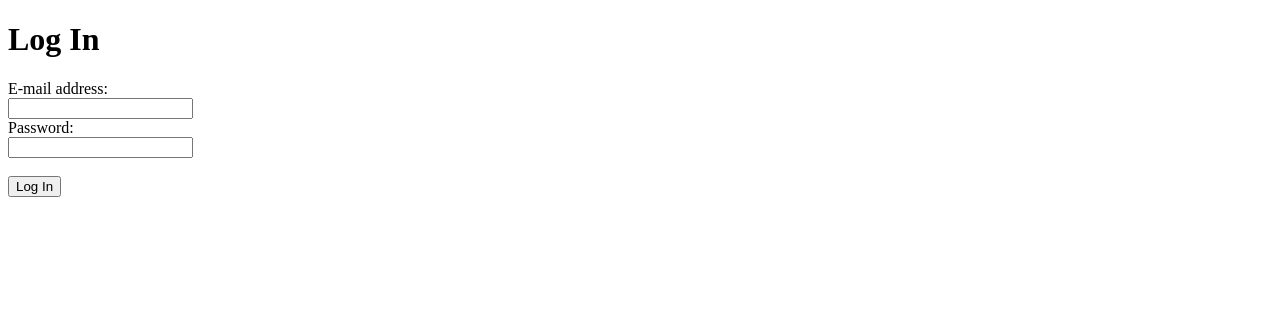
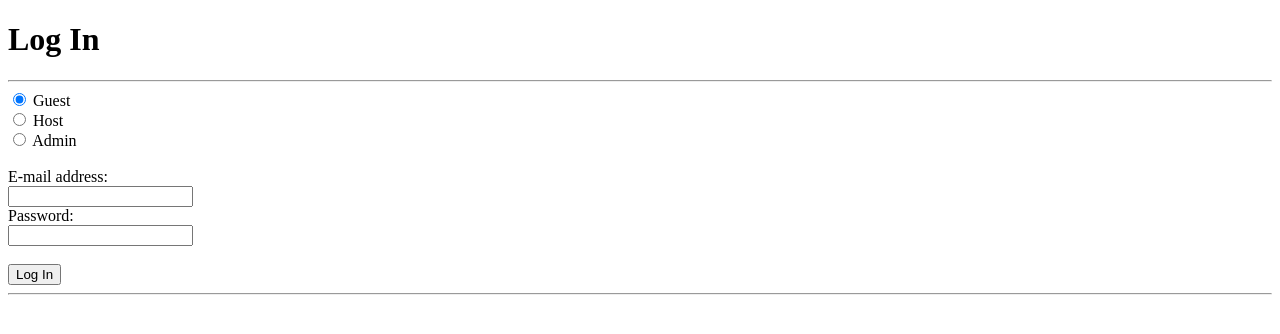
Before and after one commit to ShizeMation/Homestay, a Flask app: page /login in a window 1280 px wide. Shown: the top 334 px of the page. Run offline with Flask 2, Linux system fonts and the light colour scheme; some libraries are stand-ins or nearby versions.

Commit message:
employee login; profile agreement view; and more

```diff
--- a/homestay/homestay/routes.py
+++ b/homestay/homestay/routes.py
@@ -12,6 +12,8 @@ def home():
 @app.route('/register', methods=['GET', 'POST'])
 def register():
     if request.method == 'POST':
+        if is_host := (request.form['account_type'] == 'host'):
+            host_id = urandom(16).hex()
         guest_id = urandom(16).hex()
         first_name = request.form['first_name']
         last_name = request.form['last_name']
@@ -36,6 +38,15 @@ def register():
                     city, state_province, country, email, phone,
                     password_hash.hex(), salt.hex())
                 )
+                if is_host:
+                    db.execute(
+                        """
+                        INSERT INTO homestay.host VALUES (%s,%s,%s,%s,%s,%s,%s,%s,%s,%s,%s,%s);
+                        """,
+                        (host_id, guest_id, first_name, last_name, street_address,
+                        city, state_province, country, email, phone,
+                        password_hash.hex(), salt.hex())
+                    )
             return redirect(url_for('login'))
         except IntegrityError:
             return render_template('register.html', bad_input=True)
@@ -44,12 +55,26 @@ def register():
 
 @app.route('/login', methods=['GET', 'POST'])
 def login():
+    if 'host_id' in session:
+        return redirect(url_for('dashboard'))
+    if 'employee_id' in session:
+        return redirect(url_for('admin'))
     if 'guest_id' in session:
         return redirect(url_for('profile'))
     if request.method == 'POST':
+        is_host = (request.form['account_type'] == 'host')
+        is_admin = (request.form['account_type'] == 'admin')
         email = request.form['email']
         with Database() as db:
             db.execute(
+                """
+                SELECT host_id, password_hash, salt FROM homestay.host WHERE (email = %s);
+                """
+                if is_host else
+                """
+                SELECT employee_id, password_hash, salt FROM homestay.employee WHERE (email = %s);
+                """
+                if is_admin else
                 """
                 SELECT guest_id, password_hash, salt FROM homestay.guest WHERE (email = %s);
                 """,
@@ -64,12 +89,39 @@ def login():
             salt, 100000
         )
         if req_pass_hash.hex() == account['password_hash']:
-            session['guest_id'] = account['guest_id']
-            return redirect(url_for('profile'))
+            if is_host:
+                session['host_id'] = account['host_id']
+                return redirect(url_for('dashboard'))
+            elif is_admin:
+                session['employee_id'] = account['employee_id']
+                return redirect(url_for('admin'))
+            else:
+                session['guest_id'] = account['guest_id']
+                return redirect(url_for('profile'))
         else:
             return render_template('login.html', wrong_pass=True)
     else:
         return render_template('login.html')
+
+@app.route('/admin', methods=['GET', 'POST'])
+def admin():
+    if request.method == 'POST':
+        if 'logout' in request.form:
+            session.pop('employee_id', None)
+    if 'employee_id' in session:
+        return render_template('admin.html')
+    else:
+        return redirect(url_for('login'))
+
+@app.route('/dashboard', methods=['GET', 'POST'])
+def dashboard():
+    if request.method == 'POST':
+        if 'logout' in request.form:
+            session.pop('host_id', None)
+    if 'host_id' in session:
+        return render_template('dashboard.html')
+    else:
+        return redirect(url_for('login'))
 
 @app.route('/profile', methods=['GET', 'POST'])
 def profile():
@@ -85,9 +137,22 @@ def profile():
                 (session['guest_id'],)
             )
             account = db.fetchone()
-        return render_template('profile.html',
+            db.execute(
+                """
+                SELECT * FROM
+                    homestay.agreement NATURAL LEFT JOIN
+                    homestay.payment NATURAL LEFT JOIN
+                    homestay.review
+                    WHERE (guest_id = %s);
+                """,
+                (session['guest_id'],)
+            )
+            agreements = db.fetchall()
+        return render_template(
+            'profile.html',
             first_name = account['first_name'],
-            last_name = account['last_name']
+            last_name = account['last_name'],
+            agreements = agreements
         )
     else:
         return redirect(url_for('login'))
@@ -132,4 +197,20 @@ def property_page(property_id):
             (prop['pricing_id'],)
         )
         pricing = db.fetchone()
-    return render_template('property_page.html', prop=prop, host=host, pricing=pricing)
+        db.execute(
+            """
+            SELECT R.rating, R.communication_comment,
+                R.cleanliness_comment, R.value_comment, R.other_comment
+                FROM homestay.review as R, homestay.agreement as A
+                WHERE R.agreement_id = A.agreement_id AND A.property_id = %s;
+            """,
+            (property_id,)
+        )
+        reviews = db.fetchall()
+    return render_template(
+        'property_page.html',
+        prop = prop,
+        host = host,
+        pricing = pricing,
+        reviews = reviews
+    )
--- a/homestay/homestay/templates/admin.html
+++ b/homestay/homestay/templates/admin.html
@@ -7,5 +7,8 @@
         <h1>
             Homestay Administration
         </h1>
+        <form method="POST">
+            <button type="submit" name="logout" value="logout">Log Out</button>
+        </form>
     </body>
 </html>
--- a/homestay/homestay/templates/dashboard.html
+++ b/homestay/homestay/templates/dashboard.html
@@ -7,5 +7,8 @@
         <h1>
             Host Dashboard
         </h1>
+        <form method="POST">
+            <button type="submit" name="logout" value="logout">Log Out</button>
+        </form>
     </body>
 </html>
--- a/homestay/homestay/templates/login.html
+++ b/homestay/homestay/templates/login.html
@@ -7,6 +7,7 @@
         <h1>
             Log In
         </h1>
+        <hr>
         {% if wrong_email %}
             <h2>
                 E-mail is unknown. <a href="{{ url_for('register') }}">Register?</a>
@@ -17,11 +18,19 @@
             </h2>
         {% endif %}
         <form method="POST">
+            <input type="radio" id="guest" name="account_type" value="guest" checked>
+            <label for="guest">Guest</label><br>
+            <input type="radio" id="host" name="account_type" value="host">
+            <label for="host">Host</label><br>
+            <input type="radio" id="admin" name="account_type" value="admin">
+            <label for="admin">Admin</label><br><br>
+
             <label for="email">E-mail address:</label><br>
             <input type="text" name="email" id="email" required><br>
             <label for="password">Password:</label><br>
             <input type="password" name="password" id="password" required><br><br>
             <input type="submit" value="Log In">
         </form>
+        <hr>
     </body>
 </html>
```
Also changed, not shown: homestay/homestay/templates/profile.html (+17 -0 lines), homestay/homestay/templates/property_page.html (+22 -7 lines), homestay/homestay/templates/register.html (+7 -0 lines).
